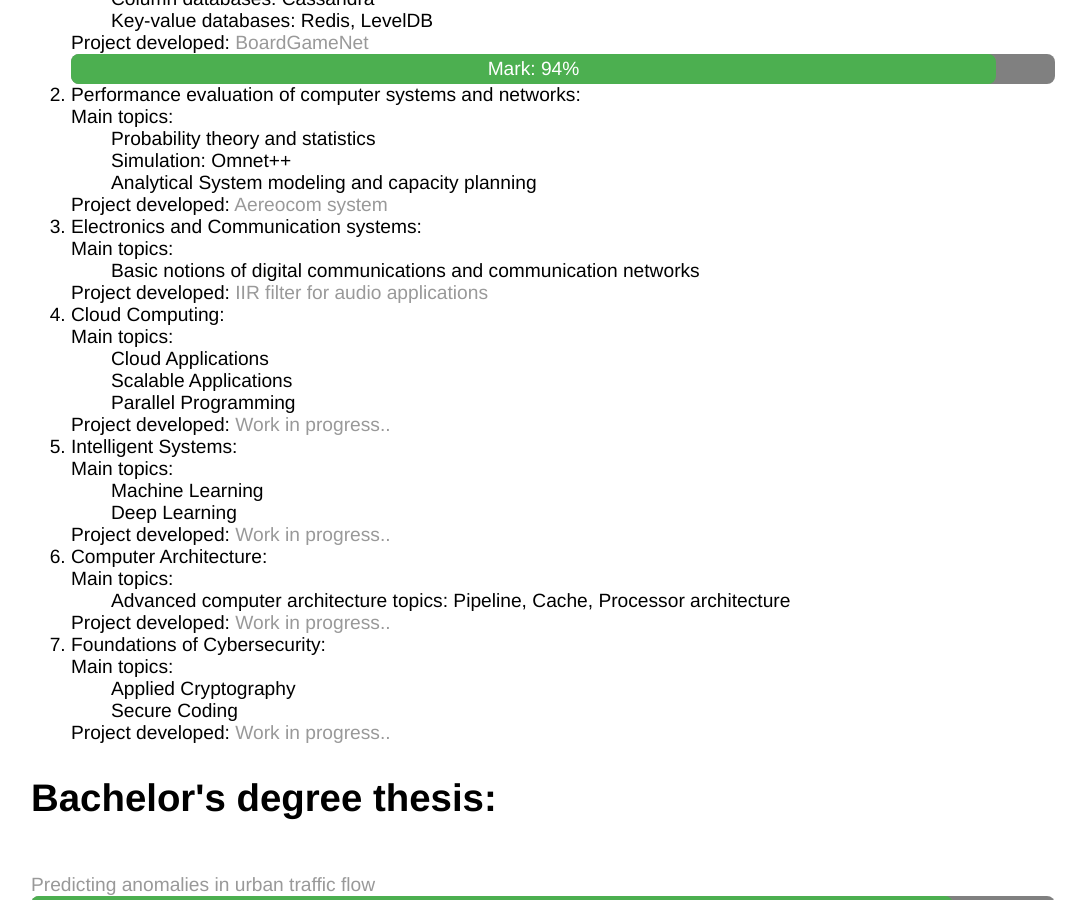
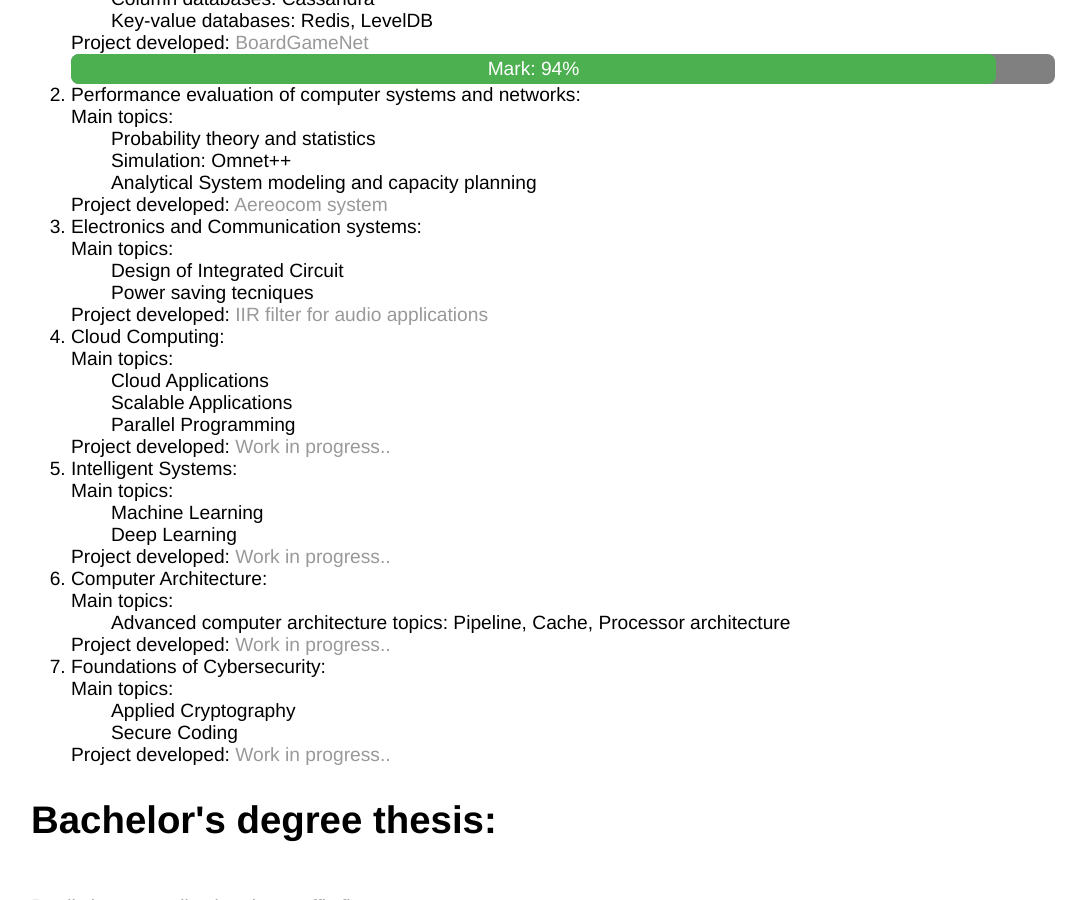
Before and after one commit to leonardopoggiani/leonardopoggiani.github.io, a Jekyll site: the page built from cv/index.html, in a window 1280 px wide and 900 px high, scrolled down 543 px. Shown: the whole window, without its empty margins (97-1183 px from the left). Built offline with Jekyll 4.4.1, drawn with Linux system fonts in a browser that asks for light colours.

Commit message:
Update index.html

```diff
--- a/cv/index.html
+++ b/cv/index.html
@@ -5,6 +5,7 @@ title: CV of Leonardo Poggiani
 	<head>
 		<link rel="shortcut icon" type="image/x-icon" href="./img/favicon-16x16.png">
 	</head>
+
 	<div class="cv">
 		<a href="CV_Leonardo_Poggiani.pdf" class="download" title="Download CV as PDF">Download CV</a>
 			<h1>Leonardo Poggiani</h1>
@@ -42,7 +43,8 @@ title: CV of Leonardo Poggiani
 				</li>
 				<li>Electronics and Communication systems: <br>
 					Main topics:
-					<ol>Basic notions of digital communications and communication networks</ol>
+					<ol>Design of Integrated Circuit</ol>
+					<ol>Power saving tecniques</ol>
 					Project developed: <a href="https://github.com/leonardopoggiani/ElectronicsProject">IIR filter for audio applications</a>
 
 				</li>
```
